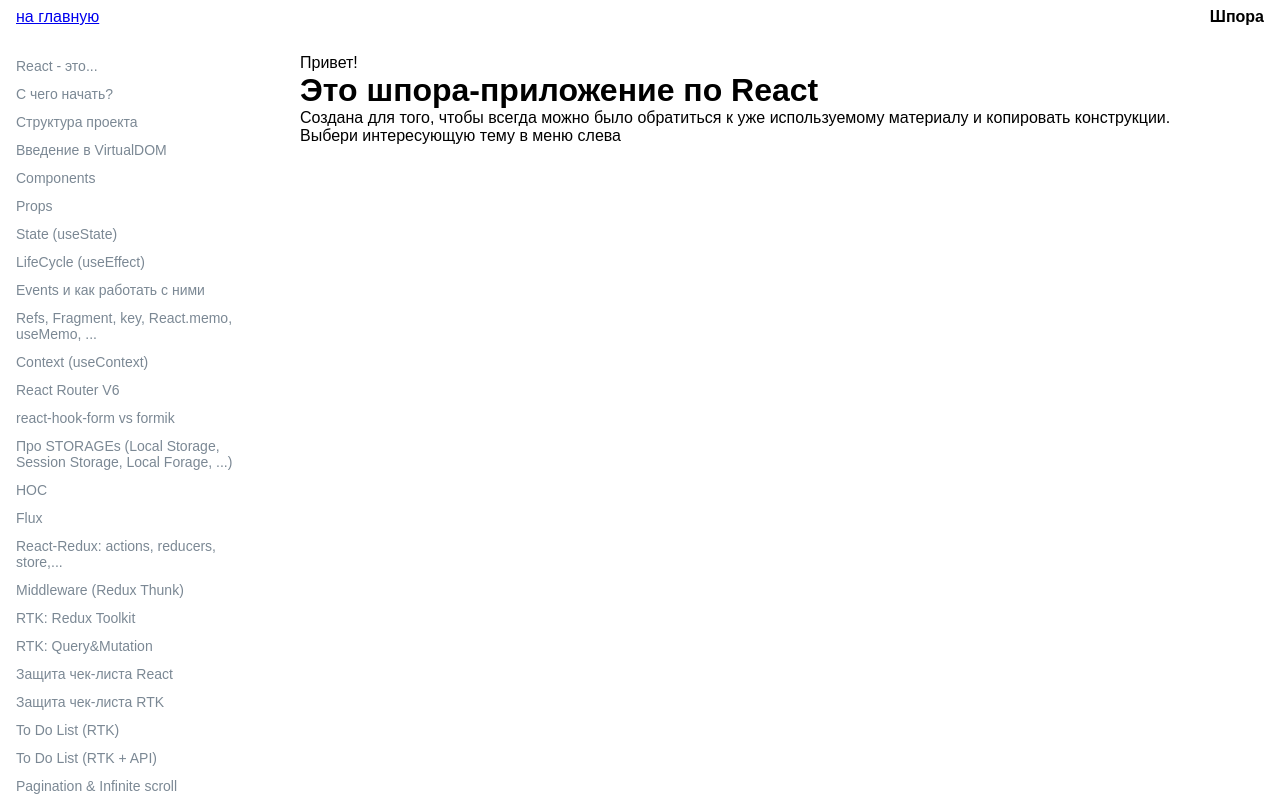
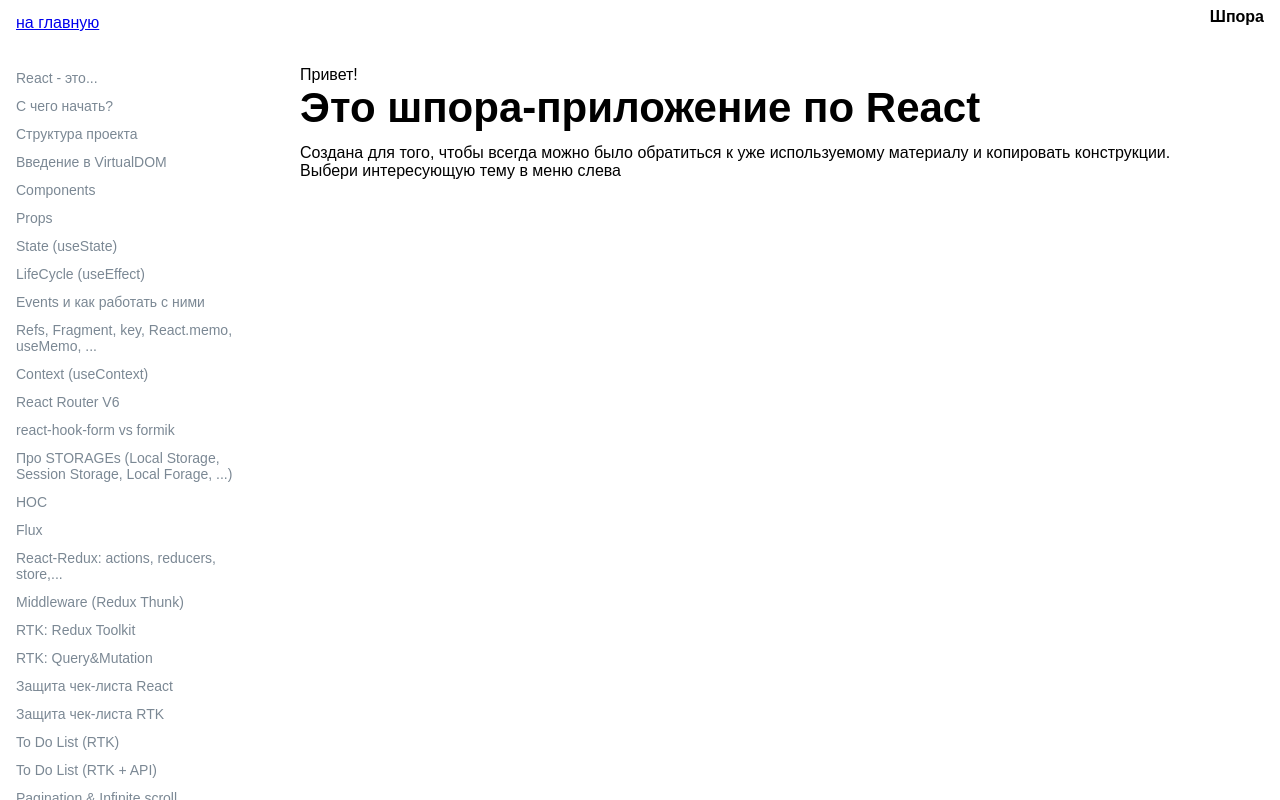
Before and after one commit to slavkapiyavka/react-cheatsheet, a Next.js app: page / in a window 1280 px wide. Built offline with nearby package versions, Linux system fonts and the light colour scheme; a web font is replaced by a local one.

Commit message:
feat: reset h1 and ul styles

```diff
--- a/src/styles/reset.css
+++ b/src/styles/reset.css
@@ -1,7 +1,18 @@
-* {
+*,
+*::after,
+*::before {
   box-sizing: border-box;
   padding: 0;
   margin: 0;
+}
+
+h1 {
+  margin: 0 0 12px;
+  font-size: 42px;
+}
+
+ul {
+  list-style: none;
 }
 
 .overflow-ellipsis {
```
